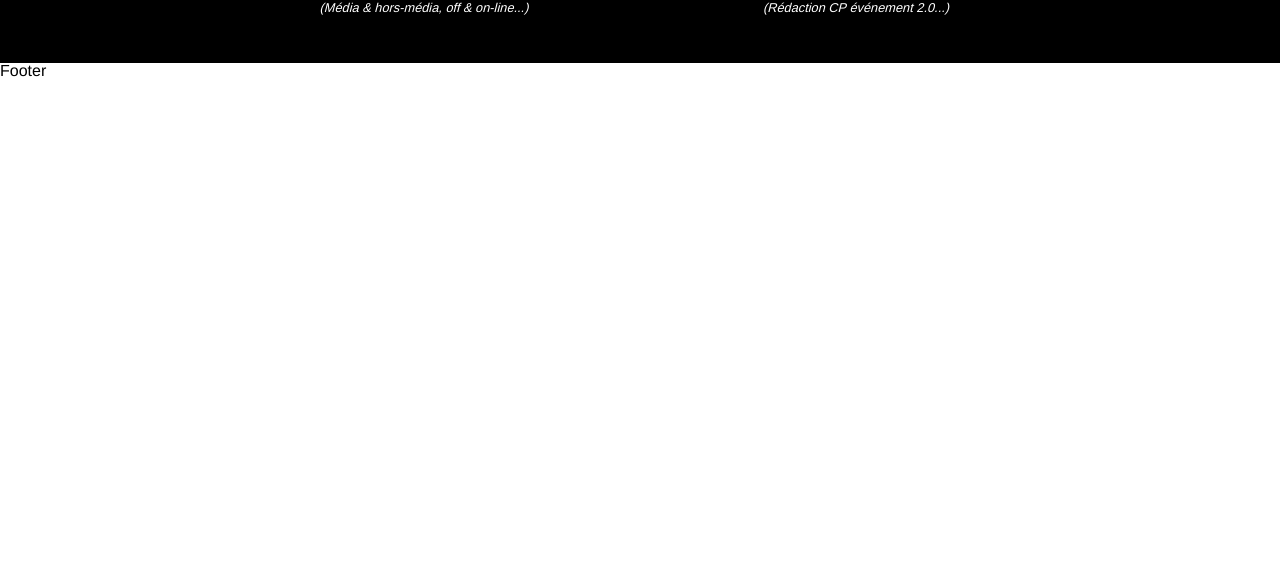
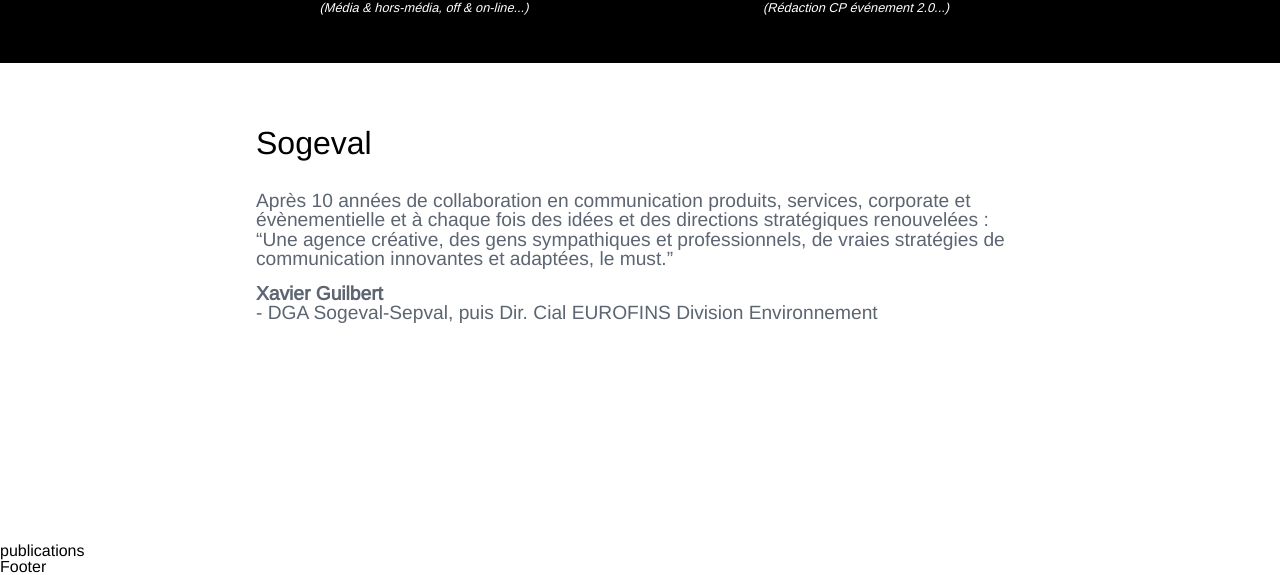
Before and after one commit to Nedjim/AgencyCom, a React app: page / in a window 1280 px wide. Shown: the part 2028-2603 px from the top of the page. Before the commit the page ends 2107 px from the top, so only its background shows below. Built offline with nearby package versions, Linux system fonts and the light colour scheme.

Commit message:
Add testimonies

```diff
--- a/src/app/components/Content/Content.jsx
+++ b/src/app/components/Content/Content.jsx
@@ -1,6 +1,8 @@
 import React from 'react';
 import Actualites from './Actualites.jsx';
 import Strategies from './Strategies.jsx';
+import Testimonie from './Testimonie.jsx';
+import Publications from './Publications.jsx';
 
 export default class Content extends React.Component {
     render(){
@@ -15,6 +17,8 @@
                 </div>
                 <Actualites />
                 <Strategies />
+                <Testimonie />
+                <Publications />
             </div>
         )
     }
--- a/src/app/components/Content/CreateActu.jsx
+++ b/src/app/components/Content/CreateActu.jsx
@@ -3,7 +3,6 @@
 
 export default class Content extends React.Component {
     render(){
-        console.log(this.props);
         return (
             <div className='actu inline-block'>
                 <img src={this.props.img}/>
--- /dev/null
+++ b/src/app/components/Content/Publications.jsx
@@ -0,0 +1,11 @@
+import React from 'react';
+
+export default class Publications extends React.Component {
+    render(){
+        return (
+            <div id='publications'>
+            publications
+            </div>
+        )
+    }
+}
--- /dev/null
+++ b/src/app/components/Content/Testimonie.jsx
@@ -0,0 +1,20 @@
+import React from 'react';
+
+export default class Testimonies extends React.Component {
+    render(){
+        return (
+            <div id='testimonie'>
+                <div>
+                    <h3>Sogeval</h3>
+                    <p>
+                    Après 10 années de collaboration en communication produits, services, corporate et évènementielle et à chaque fois des idées et des directions stratégiques renouvelées : “Une agence créative, des gens sympathiques et professionnels, de vraies stratégies de communication innovantes et adaptées, le must.”
+                    </p>
+                    <p>
+                        <span>Xavier Guilbert</span><br/>
+                        - DGA Sogeval-Sepval,  puis  Dir. Cial EUROFINS Division Environnement
+                    </p>
+                </div>
+            </div>
+        )
+    }
+}
--- a/src/app/style/components/layout.scss
+++ b/src/app/style/components/layout.scss
@@ -124,4 +124,18 @@
                 margin-right: 0;
             }
         }
+        #testimonie {
+            height: 60vh;
+        }
+        #testimonie > div{
+        padding-top: 4rem;
+        width: 60%;
+        margin: 0 auto;
+        h3 {
+            margin-bottom: 2rem;
+        }
+        p {
+            margin-top: 1rem;
+        }
+    }
 }
--- a/src/app/style/components/theme.scss
+++ b/src/app/style/components/theme.scss
@@ -59,5 +59,17 @@
         background: black;
         color: white;
     }
+    #testimonie > div{
+        h3 {
+            font-size: 2rem;
+        }
+        p {
+            font-size: 1.2rem;
+            color: #5c6571;
+            span {
+                font-weight: bold;
+            }
+        }
+    }
 
 }
```
